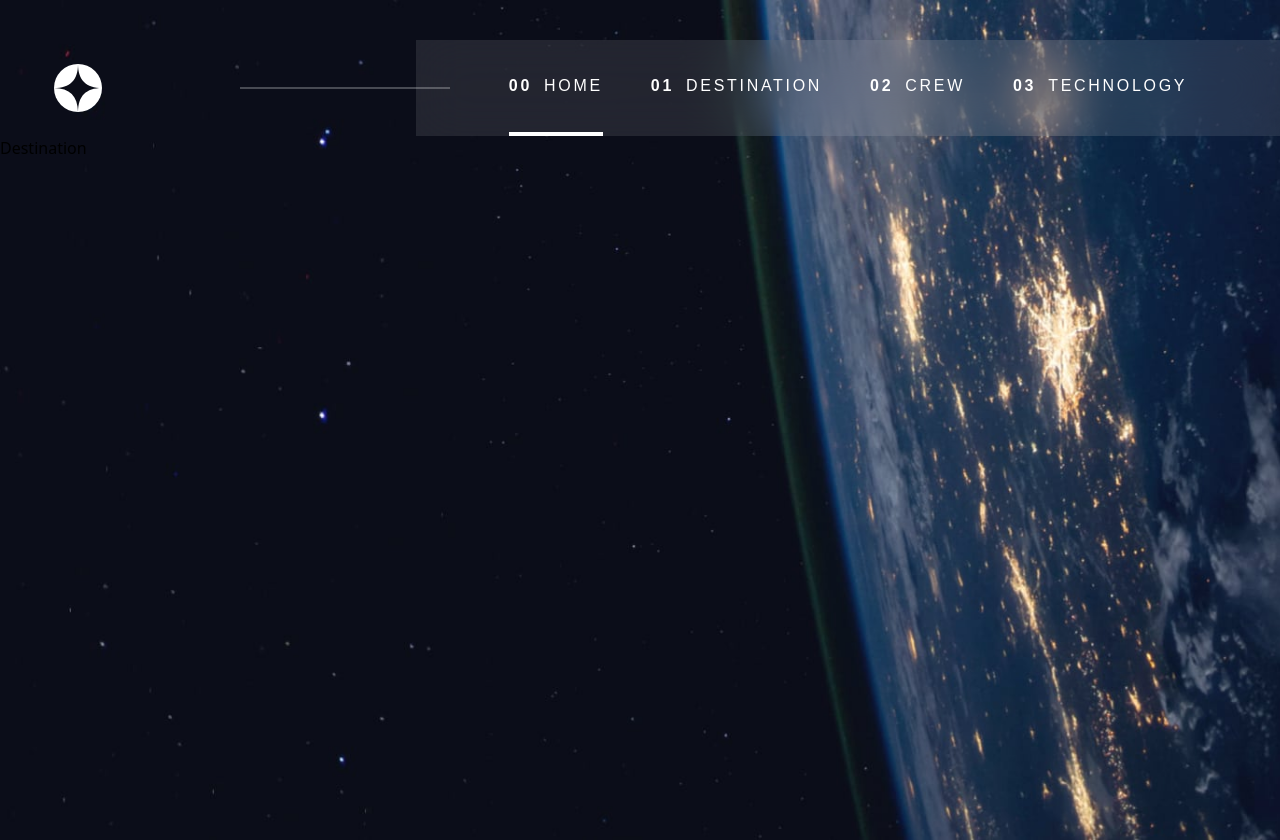
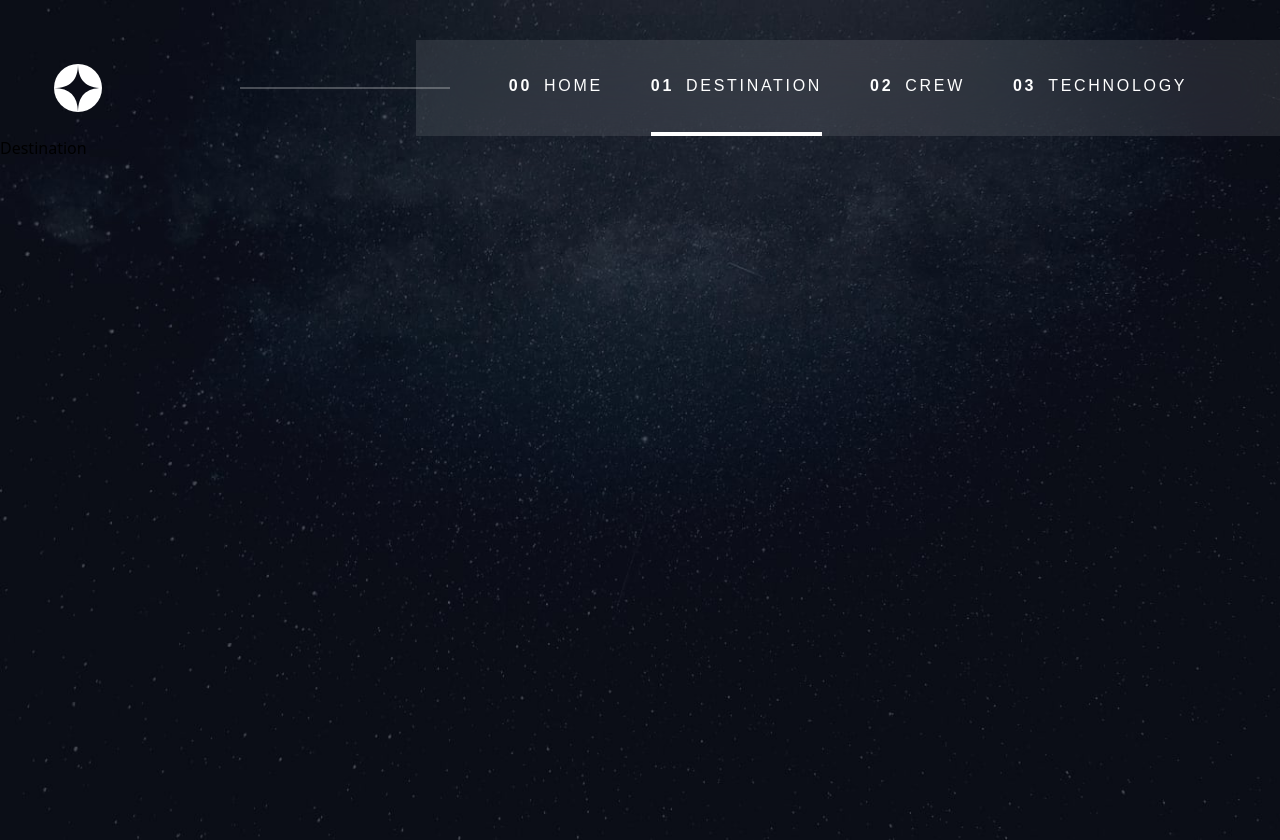
Before and after one commit to Squashim/space-tourism, a Next.js app: page /destination in a window 1280 px wide. Built offline with nearby package versions, Linux system fonts and the light colour scheme.

Commit message:
Added navigation

```diff
--- a/components/ExploreBtn.js
+++ b/components/ExploreBtn.js
@@ -1,9 +1,10 @@
+import Link from "next/link";
 import React from "react";
 
 const ExploreBtn = () => {
 	return (
-		<Link>
-			<button className='xs:mt-[9.75rem] mt-[5rem] flex items-center justify-center xs:w-[15.125rem] w-[9.375rem]  xl:w-[20rem] aspect-square bg-white rounded-full cursor-pointer hover:shadow-exploreBtnShadow '>
+		<Link href='/destination'>
+			<button className='transition-all duration-200 ease-linear xs:mt-[9.75rem] mt-[5rem] flex items-center justify-center xs:w-[15.125rem] w-[9.375rem]  xl:w-[20rem] aspect-square bg-white rounded-full cursor-pointer hover:shadow-exploreBtnShadow '>
 				<h4 className='font-bellefair text-[1.25rem] tracking-[1.25px] lg:tracking-[2px] xs:text-[2rem] uppercase text-dark '>
 					explore
 				</h4>
--- a/components/Main.js
+++ b/components/Main.js
@@ -5,6 +5,7 @@ const Main = () => {
 	return (
 		<main className='relative p-6 lg:px-[10rem] flex lg:flex-row flex-col  text-center lg:text-left xs:pt-[6.625rem] pt-[3.625rem] xl:pt-[8rem] '>
 			<div className='flex flex-col w-full items-center justify-center lg:flex-row lg:justify-between lg:items-end'>
+				{/* Text */}
 				<div className='max-w-[460px] w-full flex flex-col xs:gap-6 gap-4'>
 					<p className='text-blue uppercase font-barlowCondensed text-[1rem] tracking-[2.7px] xs:text-[1.25rem]  xs:tracking-[3.38px] lg:text-[1.4rem]'>
 						So, you want to travel to
@@ -13,13 +14,14 @@ const Main = () => {
 						Space
 					</h1>
 					<p className='font-barlow text-blue text-[0.93rem] xs:text-base xs:leading-[1.75rem] leading-[1.56rem] lg:leading-8 lg:text-[1.125rem]'>
-						Let’s face it; if you want to go to space, you might as well
+						Let's face it; if you want to go to space, you might as well
 						genuinely go to outer space and not hover kind of on the edge of it.
-						Well sit back, and relax because we’ll give you a truly out of this
+						Well sit back, and relax because we'll give you a truly out of this
 						world experience!
 					</p>
 				</div>
 
+				{/* Btn */}
 				<ExploreBtn />
 			</div>
 		</main>
--- a/components/Navbar.js
+++ b/components/Navbar.js
@@ -1,16 +1,42 @@
-import React, { useState } from "react";
+import React, { useEffect, useState } from "react";
 import logo from "../assets/shared/logo.svg";
 import menu from "../assets/shared/icon-hamburger.svg";
 import close from "../assets/shared/icon-close.svg";
 import Image from "next/image";
 import Link from "next/link";
+import { useRouter } from "next/router";
 
 const Navbar = () => {
 	const [nav, setNav] = useState(false);
-	const [active, setActive] = useState("home");
+	const [active, setActive] = useState("/");
+
+	const router = useRouter();
+
+	useEffect(() => {
+		switch (router.asPath) {
+			case "/":
+				document.body.className = "home";
+				setActive("/");
+				break;
+			case "/destination":
+				document.body.className = "destination";
+				setActive("/destination");
+
+				break;
+			case "/crew":
+				document.body.className = "crew";
+				setActive("/crew");
+
+				break;
+			case "/technology":
+				document.body.className = "technology";
+				setActive("/technology");
+		}
+	}, [router.asPath]);
 
 	return (
 		<nav className='relative flex items-center justify-between h-[6rem] xs:py-6 xs:pr-0 xs:pl-[3.4rem] p-6 xl:mt-[2.5rem] '>
+			{/* Logo */}
 			<Image src={logo} />
 
 			{/* Decal */}
@@ -21,9 +47,8 @@ const Navbar = () => {
 				<ul className='font-barlowCondensed text-blue text-sm xl:text-base flex uppercase  w-full items-center gap-4 lg:gap-8 xl:gap-12 justify-center'>
 					<Link href='/'>
 						<li
-							onClick={() => setActive("home")}
 							className={
-								active === "home"
+								active === "/"
 									? "xl:flex xl:gap-3 xl:tracking-[2.7px] text-white tracking-[2px] cursor-pointer ease duration-100 border-b-white border-b-4 h-full py-[34px]"
 									: "xl:flex xl:gap-3 xl:tracking-[2.7px] tracking-[2px] text-white cursor-pointer ease duration-100 hover:border-b-white/50 border-b-transparent h-full py-[34px] border-b-4"
 							}>
@@ -32,9 +57,8 @@ const Navbar = () => {
 					</Link>
 					<Link href='/destination'>
 						<li
-							onClick={() => setActive("destination")}
 							className={
-								active === "destination"
+								active === "/destination"
 									? "xl:flex xl:gap-3 xl:tracking-[2.7px] text-white tracking-[2px] cursor-pointer ease duration-100 border-b-white border-b-4 h-full py-[34px]"
 									: "xl:flex xl:gap-3 xl:tracking-[2.7px] tracking-[2px] text-white cursor-pointer ease duration-100 hover:border-b-white/50 border-b-transparent h-full py-[34px] border-b-4"
 							}>
@@ -44,9 +68,8 @@ const Navbar = () => {
 					</Link>
 					<Link href='/crew'>
 						<li
-							onClick={() => setActive("crew")}
 							className={
-								active === "crew"
+								active === "/crew"
 									? "xl:flex xl:gap-3 xl:tracking-[2.7px] text-white tracking-[2px] cursor-pointer ease duration-100 border-b-white border-b-4 h-full py-[34px]"
 									: "xl:flex xl:gap-3 xl:tracking-[2.7px] tracking-[2px] text-white cursor-pointer ease duration-100 hover:border-b-white/50  border-b-transparent h-full py-[34px] border-b-4"
 							}>
@@ -55,9 +78,8 @@ const Navbar = () => {
 					</Link>
 					<Link href='/technology'>
 						<li
-							onClick={() => setActive("technology")}
 							className={
-								active === "technology"
+								active === "/technology"
 									? "xl:flex xl:gap-3 xl:tracking-[2.7px] text-white tracking-[2px] cursor-pointer ease duration-100 border-b-white border-b-4 h-full py-[34px]"
 									: "xl:flex xl:gap-3 xl:tracking-[2.7px] tracking-[2px] text-white cursor-pointer ease duration-100 hover:border-b-white/50 border-b-transparent h-full py-[34px] border-b-4"
 							}>
@@ -78,8 +100,8 @@ const Navbar = () => {
 				<div
 					className={
 						nav
-							? "transition-all duration-100 ease-linear fixed bg-white/10 backdrop-blur-xl font-barlowCondensed z-[1000] top-0 bottom-0 right-0 left-[35%]  h-full"
-							: "transition-all duration-100 ease-linear fixed bg-white/10 backdrop-blur-xl font-barlowCondensed top-0 bottom-0 left-[100%]"
+							? "transition-all duration-300 ease-linear fixed bg-white/10 backdrop-blur-xl font-barlowCondensed z-[1000] top-0 bottom-0 right-0 left-[35%]  h-full"
+							: "transition-all duration-300 ease-linear fixed bg-white/10 backdrop-blur-xl font-barlowCondensed top-0 bottom-0 right-0 left-[100%]"
 					}>
 					<div className='px-6 py-8 flex items-center justify-end'>
 						<Image
@@ -92,42 +114,51 @@ const Navbar = () => {
 					</div>
 
 					<ul className='pl-4 uppercase w-full'>
+						<Link href='/'>
 							<li
-							onClick={() => setActive("home")}
+								onClick={() => setNav(false)}
 								className={
-								active === "home"
+									active === "/"
 										? "flex gap-3 my-7 text-white tracking-[2.7px] cursor-pointer ease duration-100 border-r-white border-r-4 py-1"
 										: "flex gap-3 my-7 tracking-[2.7px] text-blue cursor-pointer ease duration-100 hover:border-r-white/50 border-r-transparent h-full py-1 border-r-4"
 								}>
 								<span className='font-bold '>00</span>home
 							</li>
+						</Link>
+						<Link href='/destination'>
 							<li
-							onClick={() => setActive("destination")}
+								onClick={() => setNav(false)}
 								className={
-								active === "destination"
+									active === "/destination"
 										? "flex gap-3 my-7 text-white tracking-[2.7px] cursor-pointer ease duration-100 border-r-white border-r-4 py-1"
 										: "flex gap-3 my-7 tracking-[2.7px] text-blue cursor-pointer ease duration-100 hover:border-r-white/50 border-r-transparent h-full py-1 border-r-4"
 								}>
 								<span className='font-bold'>01</span>destination
 							</li>
+						</Link>
+
+						<Link href='/crew'>
 							<li
-							onClick={() => setActive("crew")}
+								onClick={() => setNav(false)}
 								className={
-								active === "crew"
+									active === "/crew"
 										? "flex gap-3 my-7 text-white tracking-[2.7px] cursor-pointer ease duration-100 border-r-white border-r-4 py-1"
 										: "flex gap-3 my-7 tracking-[2.7px] text-blue cursor-pointer ease duration-100 hover:border-r-white/50 border-r-transparent h-full py-1 border-r-4"
 								}>
 								<span className='font-bold'>02</span>crew
 							</li>
+						</Link>
+						<Link href='/technology'>
 							<li
-							onClick={() => setActive("technology")}
+								onClick={() => setNav(false)}
 								className={
-								active === "technology"
+									active === "/technology"
 										? "flex gap-3 my-7 text-white tracking-[2.7px] cursor-pointer ease duration-100 border-r-white border-r-4 py-1"
 										: "flex gap-3 my-7 tracking-[2.7px] text-blue cursor-pointer ease duration-100 hover:border-r-white/50 border-r-transparent h-full py-1 border-r-4"
 								}>
 								<span className='font-bold'>03</span>technology
 							</li>
+						</Link>
 					</ul>
 				</div>
 			</div>
--- a/styles/globals.css
+++ b/styles/globals.css
@@ -6,19 +6,75 @@
 
 body {
 	min-height: 100vh;
-	background-image: url("../assets/home/background-home-mobile.jpg");
 	background-repeat: no-repeat;
 	background-size: cover;
 	transition: 1s;
 }
 
+body.home {
+	background-image: url("../assets/home/background-home-mobile.jpg");
+}
+
+body.destination {
+	background-image: url("../assets/destination/background-destination-mobile.jpg");
+}
+
+body.crew {
+	background-image: url("../assets/crew/background-crew-mobile.jpg");
+}
+
+body.technology {
+	background-image: url("../assets/technology/background-technology-mobile.jpg");
+}
+
 @media screen and (min-width: 475px) {
-	body {
+	body.home {
 		background-image: url("../assets/home/background-home-tablet.jpg");
 	}
+	body.destination {
+		background-image: url("../assets/destination/background-destination-tablet.jpg");
+	}
+
+	body.crew {
+		background-image: url("../assets/crew/background-crew-tablet.jpg");
+	}
+
+	body.technology {
+		background-image: url("../assets/technology/background-technology-tablet.jpg");
+	}
 }
-@media screen and (min-width: 768px) {
-	body {
+@media screen and (min-width: 1024px) {
+	body.home {
 		background-image: url("../assets/home/background-home-desktop.jpg");
 	}
+	body.destination {
+		background-image: url("../assets/destination/background-destination-desktop.jpg");
+	}
+
+	body.crew {
+		background-image: url("../assets/crew/background-crew-desktop.jpg");
+	}
+
+	body.technology {
+		background-image: url("../assets/technology/background-technology-desktop.jpg");
+	}
 }
+
+::-webkit-scrollbar {
+	width: 10px;
+}
+
+::-webkit-scrollbar-track-piece {
+	background-color: #fff;
+}
+
+::-webkit-scrollbar-thumb {
+	background-color: #cbcbcb;
+	outline: 2px solid #fff;
+	outline-offset: -2px;
+	border: 0.1px solid #b7b7b7;
+}
+
+::-webkit-scrollbar-thumb:hover {
+	background-color: #909090;
+}
```
Lines whose indentation alone changed are shown as unchanged.
